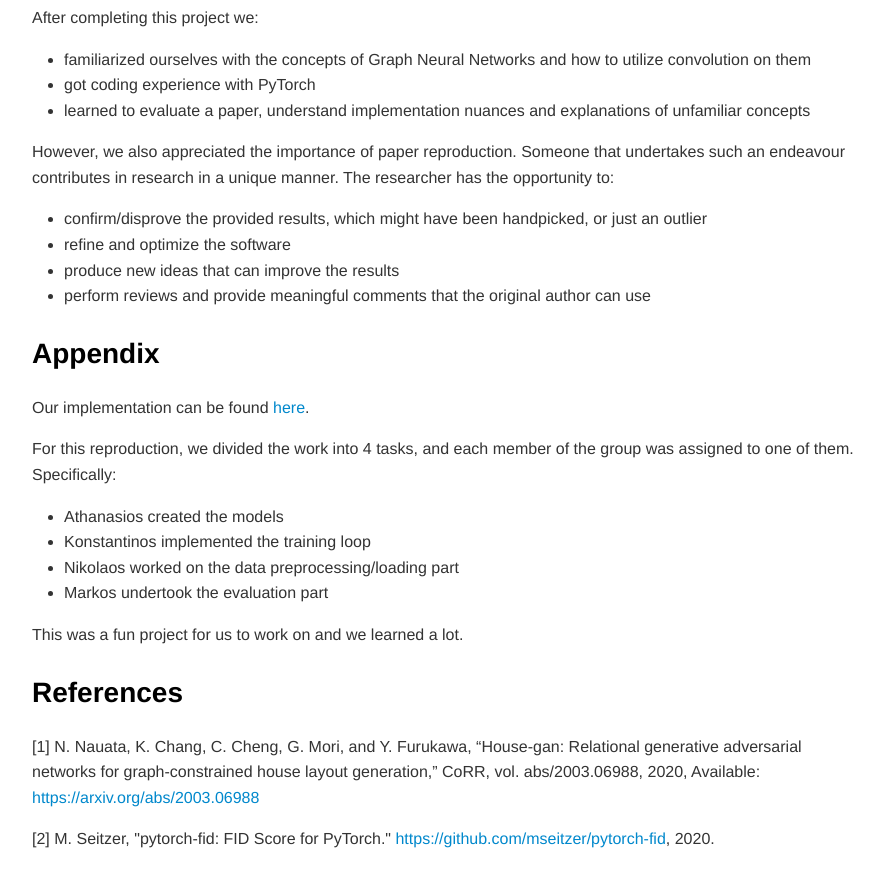
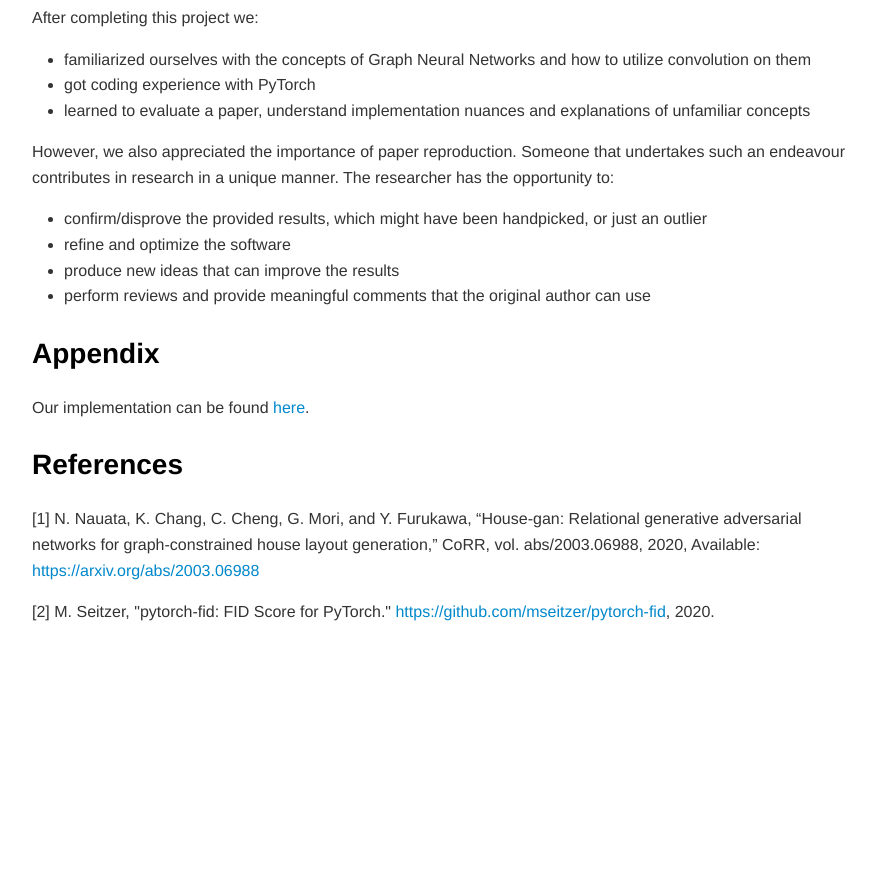
Before and after one commit to markos-gkozntaris/markos-gkozntaris.github.io, a Jekyll site: the page blog/HouseGAN.html, which Jekyll copies as it is, in a window 1280 px wide and 900 px high, scrolled down 9120 px. Shown: the top 887 px of the window, without its empty margins (183-1067 px from the left). Built offline with Jekyll 4.4.1, drawn with Linux system fonts in a browser that asks for light colours; nearby versions of some CDN libraries; after the commit the page ends 9793 px from its top, so only the background shows below that.

Commit message:
minor update

```diff
--- a/blog/HouseGAN.html
+++ b/blog/HouseGAN.html
@@ -913,14 +913,9 @@ where <span class="katex"><span class="katex-mathml"><math xmlns="http://www.w3.
 <h2 class="mume-header" id="appendix">Appendix</h2>
 
 <p>Our implementation can be found <a href="https://github.com/athatheo/House-GANs-Reproduction">here</a>.</p>
-<p>For this reproduction, we divided the work into 4 tasks, and each member of the group was assigned to one of them. Specifically:</p>
-<ul>
-<li>Athanasios created the models</li>
-<li>Konstantinos implemented the training loop</li>
-<li>Nikolaos worked on the data preprocessing/loading part</li>
-<li>Markos undertook the evaluation part</li>
+
 </ul>
-<p>This was a fun project for us to work on and we learned a lot.</p>
+
 <h2 class="mume-header" id="references">References</h2>
 
 <p>[1] N. Nauata, K. Chang, C. Cheng, G. Mori, and Y. Furukawa, &#x201C;House-gan: Relational generative adversarial<br>
```
